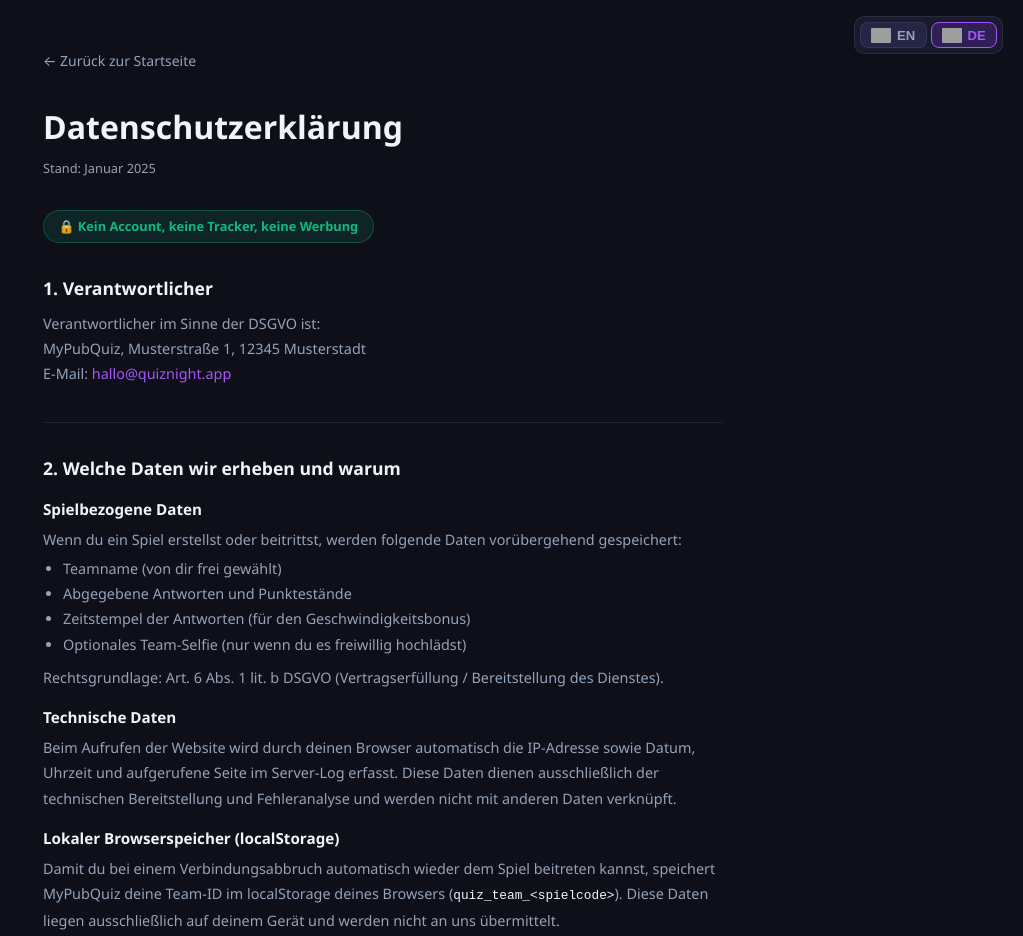
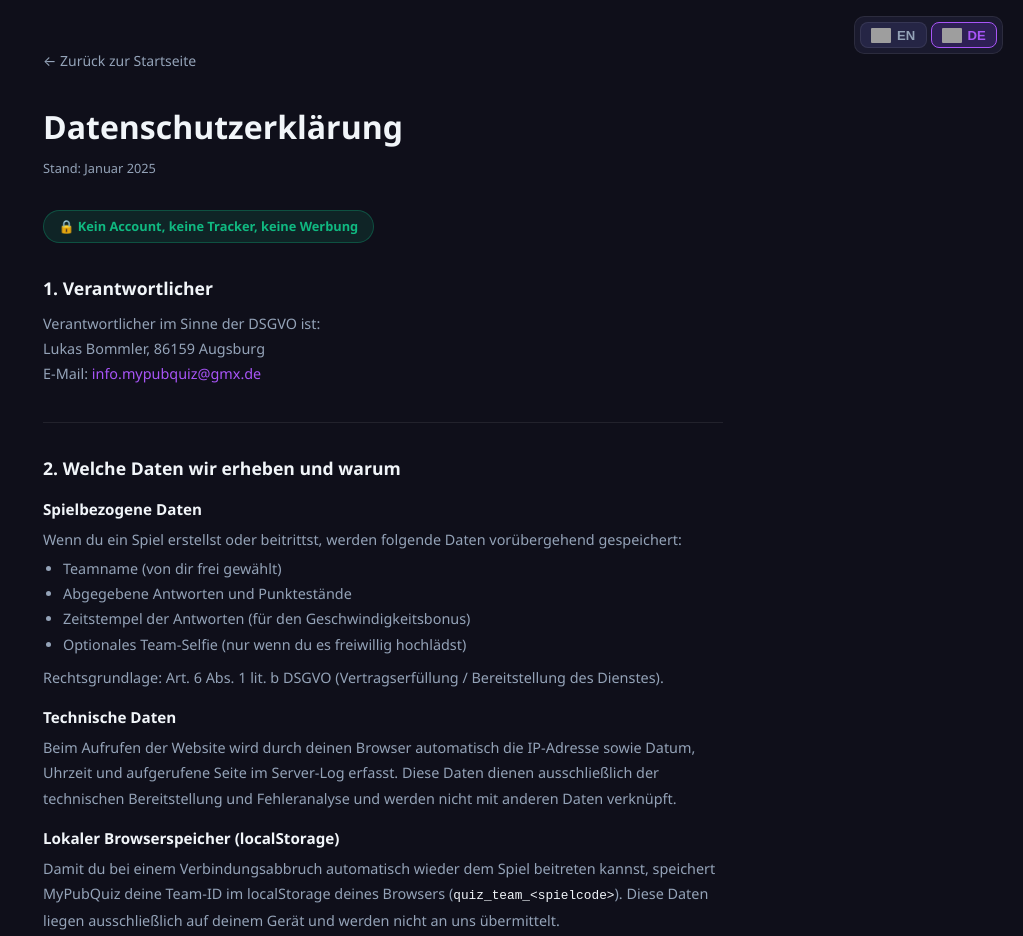
Before and after one commit to lukasbommler/MyPubQuiz, a website: page public/datenschutz.html in a window 1280 px wide. Shown: the top 936 px of the page, without its empty margins (257-1280 px from the left). Drawn offline with Linux system fonts and the light colour scheme; grey boxes are pictures that could not be loaded.

Commit message:
update DSGVO

```diff
--- a/public/datenschutz.html
+++ b/public/datenschutz.html
@@ -101,8 +101,8 @@
       <h2>1. Verantwortlicher</h2>
       <p>
         Verantwortlicher im Sinne der DSGVO ist:<br>
-        MyPubQuiz, Musterstraße 1, 12345 Musterstadt<br>
-        E-Mail: <a href="mailto:hallo@quiznight.app">hallo@quiznight.app</a>
+        Lukas Bommler, 86159 Augsburg<br>
+        E-Mail: <a href="mailto:info.mypubquiz@gmx.de">info.mypubquiz@gmx.de</a>
       </p>
     </div>
 
@@ -171,7 +171,7 @@
         <li><strong style="color:var(--text)">Einschränkung der Verarbeitung</strong> (Art. 18 DSGVO)</li>
         <li><strong style="color:var(--text)">Beschwerde</strong> – Du hast das Recht, dich bei einer Datenschutz-Aufsichtsbehörde zu beschweren.</li>
       </ul>
-      <p style="margin-top:0.5rem">Für alle Anfragen wende dich per E-Mail an: <a href="mailto:hallo@quiznight.app">hallo@quiznight.app</a></p>
+      <p style="margin-top:0.5rem">Für alle Anfragen wende dich per E-Mail an: <a href="mailto:info.mypubquiz@gmx.de">info.mypubquiz@gmx.de</a></p>
     </div>
 
     <hr class="dsg-divider">
```
